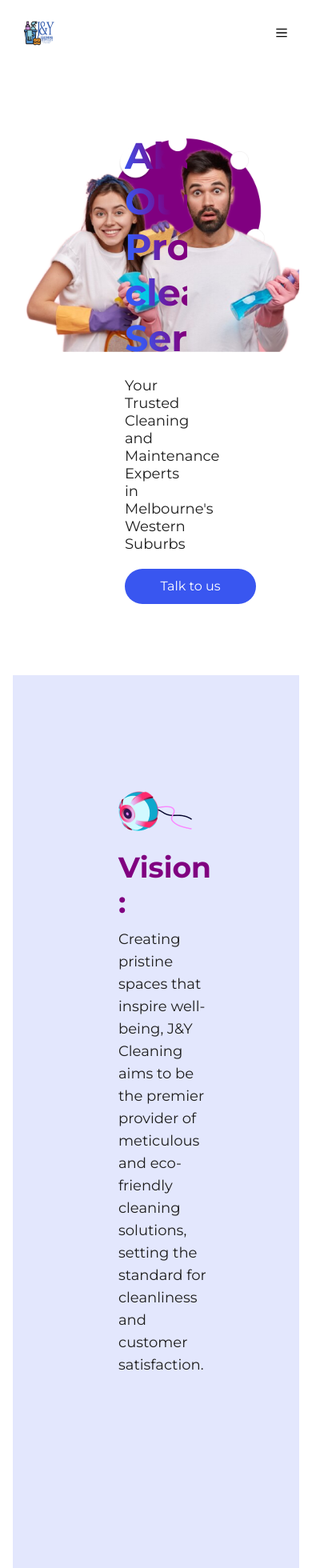
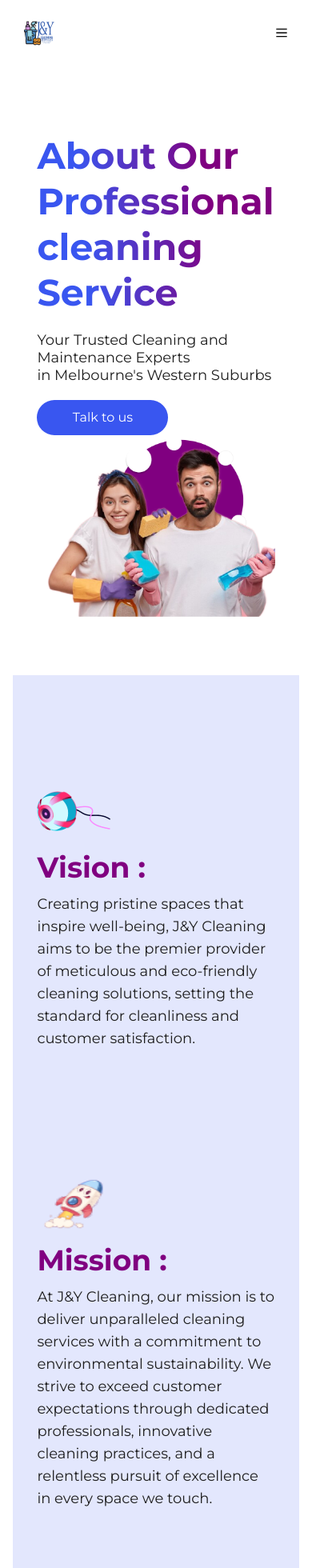
Before and after one commit to georgeankumensah/j-j-website, a React (Vite) app: page /about in a window 390 px wide. Shown: the top 1960 px of the page at 80% size. Built offline with nearby package versions, Linux system fonts and the light colour scheme.

Commit message:
made about page responsive

```diff
--- a/src/components/reuseables/Navbar.jsx
+++ b/src/components/reuseables/Navbar.jsx
@@ -2,7 +2,6 @@ import logo from "../../assets/logo.png";
 import { NavLink, Link } from "react-router-dom";
 
 import Sidebar from "./Sidebar";
-import { createPortal } from "react-dom";
 
 const Navbar = () => {
   return (
--- a/src/components/reuseables/Sidebar.jsx
+++ b/src/components/reuseables/Sidebar.jsx
@@ -1,6 +1,5 @@
 import React from "react";
 import { AnimatePresence, motion, useCycle } from "framer-motion";
-import { Link } from "react-router-dom";
 import { GrMenu } from "react-icons/gr";
 import { GrClose } from "react-icons/gr";
 
@@ -32,7 +31,6 @@ const sideVariants = {
 };
 export default function Sidebar() {
   const [open, cycleOpen] = useCycle(false, true);
-  const sidebarDiv = document.getElementById("sidebar")
 
   return (
     <main>
--- a/src/components/sections/About/HeroAbout.jsx
+++ b/src/components/sections/About/HeroAbout.jsx
@@ -3,7 +3,7 @@ import aboutHeroImage from "../../../assets/aboutHeroImage.png";
 
 const HeroAbout = () => {
   return (
-    <div className="flex items-start justify-start  pt-[10.37rem] px-[8.75rem] relative h-screen  overflow-clip">
+    <div className="flex items-start justify-start flex-col lg:flex-row pt-[10.37rem]  px-[1.9rem]  lg:px-[8.75rem] relative h-screen  overflow-clip">
       <div className="flex flex-col gap-[1.25rem] w-full z-10  ">
         <h1 className="hero-text-gradient font-extrabold">
           About Our Professional <br /> cleaning Service
@@ -19,7 +19,7 @@ const HeroAbout = () => {
       <img
         src={aboutHeroImage}
         alt="cleaner"
-        className="w-[48.6875rem]  absolute z-0  right-0 aspect-auto "
+        className="w-[48.6875rem]  lg:absolute z-0  right-0 aspect-auto "
       />
     </div>
   );
--- a/src/components/sections/Contact.jsx
+++ b/src/components/sections/Contact.jsx
@@ -3,13 +3,13 @@ import contactImage from "../../assets/contact.png";
 
 const Contact = () => {
   return (
-    <div className="flex justify-between bg-[#3956f0] gap-[1.75rem] h-[28.3125rem] px-[8.75rem] py-[4.5rem] mt-[8.25rem] relative ">
+    <div className="flex justify-between bg-[#3956f0] gap-[1.75rem] lg:h-[28.3125rem] md:px-[8.75rem] py-[4.5rem]  px-[1.9rem]  lg:px-[8.75rem] mt-[8.25rem] relative ">
       <div className="flex flex-col items-start gap-[1.45rem]">
         <h1 className="text-white text-4xl not-italic font-bold leading-[normal] default-font capitalize">
           Let us help with your <br /> one-time cleaning and <br /> recurring
           cleaning services.
         </h1>
-        <button className="rounded-[1.875rem] default-font text-[#3956f0] text-[1.125rem] bg-white p-[0.625rem] w-[19.875rem]">
+        <button className="rounded-[1.875rem] default-font text-[#3956f0] text-[1.125rem] bg-white p-[0.625rem] md:w-[19.875rem]">
           Request a Free Estimate
         </button>
         <div className="flex flex-col items-end">
@@ -24,7 +24,7 @@ const Contact = () => {
       <img
         src={contactImage}
         alt="contact image"
-        className="w-[ 28.125rem] h-[36.79288rem] shrink-0 absolute z-20 bottom-0 right-[5.75rem]"
+        className="w-[ 28.125rem] h-[36.79288rem] hidden lg:block shrink-0 absolute z-20 bottom-0 right-[5.75rem]"
       />
     </div>
   );
--- a/src/components/sections/Mission.jsx
+++ b/src/components/sections/Mission.jsx
@@ -39,7 +39,7 @@ const MissionCard = ({ item }) => {
 
 const Mission = () => {
   return (
-    <div className="bg-[#E3E7FD] w-full flex p-[8.25rem] gap-[9.69rem]">
+    <div className="bg-[#E3E7FD] w-full flex flex-col lg:flex-row p-[8.25rem]  px-[1.9rem]  lg:px-[8.75rem]  gap-[9.69rem]">
       {data.map((item,index) => (
         <MissionCard key={index} item={item} />
       ))}
```
